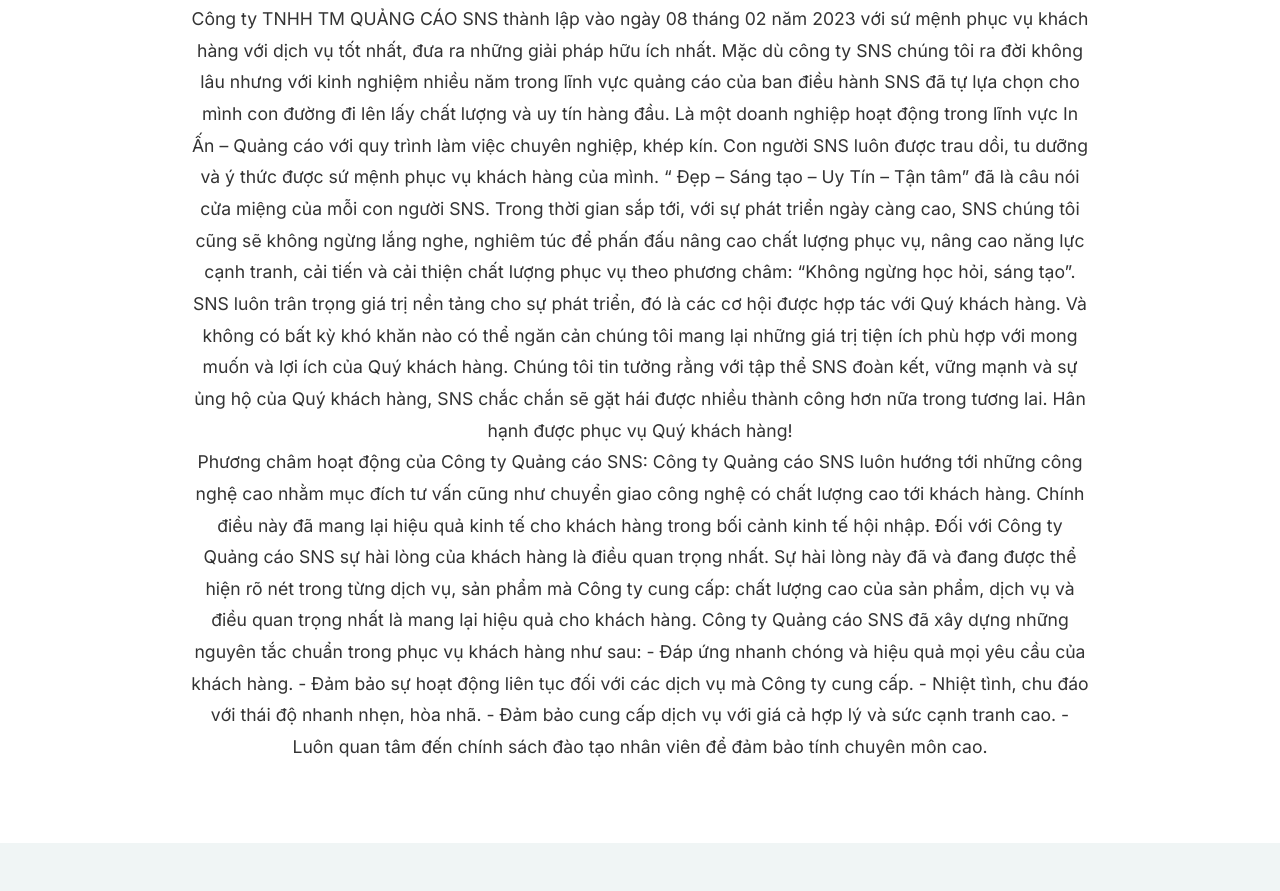
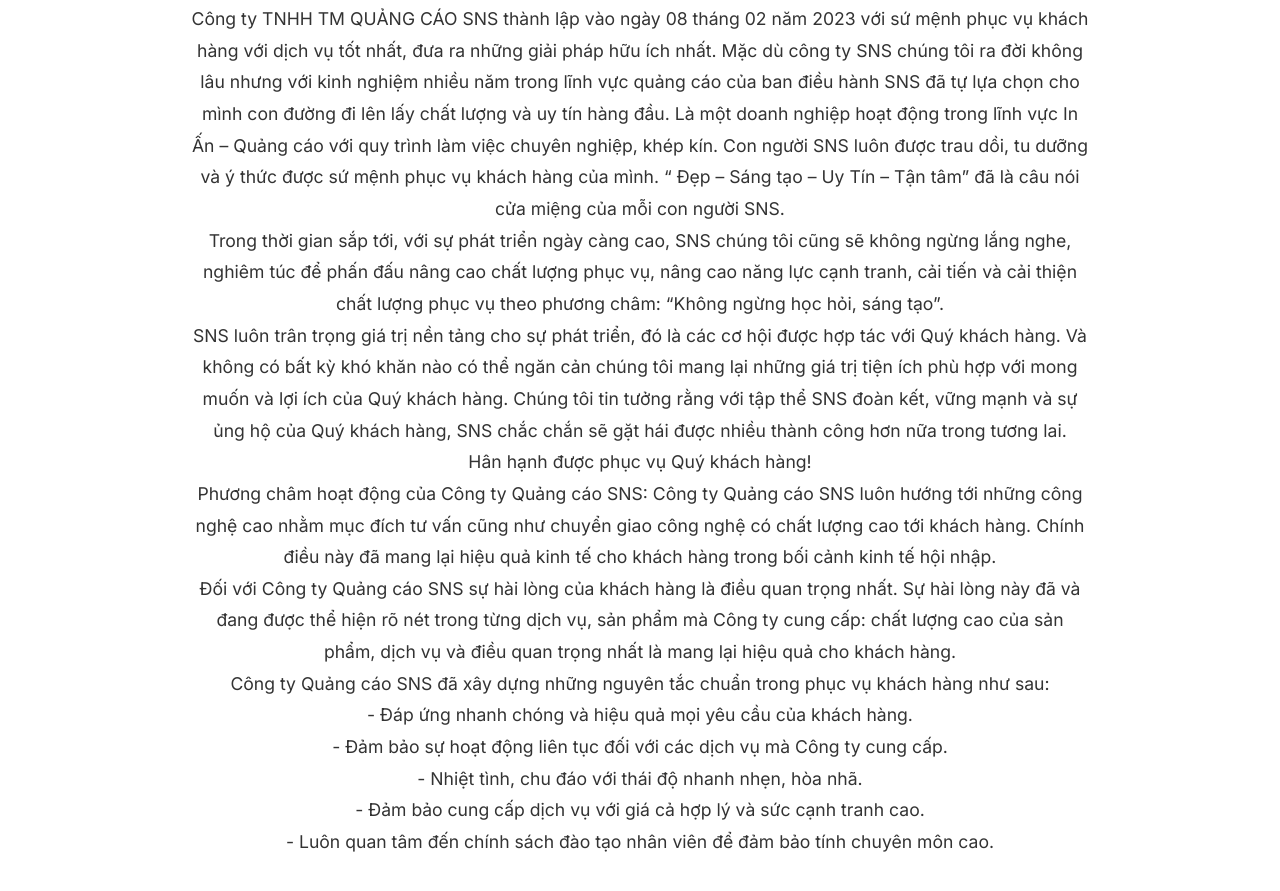
Before and after one commit to vinhpham1809-sns/vinhpham1809-sns.github.io, a plain HTML site: page index.html in a window 1280 px wide. Shown: the part 889-1780 px from the top of the page. Drawn offline with Linux system fonts and the light colour scheme.

Commit message:
Update index.html

```diff
--- a/index.html
+++ b/index.html
@@ -337,19 +337,19 @@
     <section class="content-section" id="gioithieu">
         <h2>Giới Thiệu Về Chúng Tôi</h2>
         <p>Công ty TNHH TM QUẢNG CÁO SNS thành lập vào ngày 08 tháng 02 năm 2023 với sứ mệnh phục vụ khách hàng với dịch vụ tốt nhất, đưa ra những giải pháp hữu ích nhất. Mặc dù công ty SNS chúng tôi ra đời không lâu nhưng với kinh nghiệm nhiều năm trong lĩnh vực quảng cáo của ban điều hành SNS đã tự lựa chọn cho mình con đường đi lên lấy chất lượng và uy tín hàng đầu.
-Là một doanh nghiệp hoạt động trong lĩnh vực In Ấn – Quảng cáo với quy trình làm việc chuyên nghiệp, khép kín. Con người SNS luôn được trau dồi, tu dưỡng và ý thức được sứ mệnh phục vụ khách hàng của mình. “ Đẹp – Sáng tạo – Uy Tín – Tận tâm” đã là câu nói cửa miệng của mỗi con người SNS.
-Trong thời gian sắp tới, với sự phát triển ngày càng cao, SNS chúng tôi cũng sẽ không ngừng lắng nghe, nghiêm túc để phấn đấu nâng cao chất lượng phục vụ, nâng cao năng lực cạnh tranh, cải tiến và cải thiện chất lượng phục vụ theo phương châm: “Không ngừng học hỏi, sáng tạo”.
-SNS luôn trân trọng giá trị nền tảng cho sự phát triển, đó là các cơ hội được hợp tác với Quý khách hàng. Và không có bất kỳ khó khăn nào có thể ngăn cản chúng tôi mang lại những giá trị tiện ích phù hợp với mong muốn và lợi ích của Quý khách hàng. Chúng tôi tin tưởng rằng với tập thể SNS đoàn kết, vững mạnh và sự ủng hộ của Quý khách hàng, SNS chắc chắn sẽ gặt hái được nhiều thành công hơn nữa trong tương lai.
-Hân hạnh được phục vụ Quý khách hàng!</p>
+Là một doanh nghiệp hoạt động trong lĩnh vực In Ấn – Quảng cáo với quy trình làm việc chuyên nghiệp, khép kín. Con người SNS luôn được trau dồi, tu dưỡng và ý thức được sứ mệnh phục vụ khách hàng của mình. “ Đẹp – Sáng tạo – Uy Tín – Tận tâm” đã là câu nói cửa miệng của mỗi con người SNS.</p>
+<p>Trong thời gian sắp tới, với sự phát triển ngày càng cao, SNS chúng tôi cũng sẽ không ngừng lắng nghe, nghiêm túc để phấn đấu nâng cao chất lượng phục vụ, nâng cao năng lực cạnh tranh, cải tiến và cải thiện chất lượng phục vụ theo phương châm: “Không ngừng học hỏi, sáng tạo”.</p>
+<p>SNS luôn trân trọng giá trị nền tảng cho sự phát triển, đó là các cơ hội được hợp tác với Quý khách hàng. Và không có bất kỳ khó khăn nào có thể ngăn cản chúng tôi mang lại những giá trị tiện ích phù hợp với mong muốn và lợi ích của Quý khách hàng. Chúng tôi tin tưởng rằng với tập thể SNS đoàn kết, vững mạnh và sự ủng hộ của Quý khách hàng, SNS chắc chắn sẽ gặt hái được nhiều thành công hơn nữa trong tương lai.</p>
+<p>Hân hạnh được phục vụ Quý khách hàng!</p>
         <p>Phương châm hoạt động của Công ty Quảng cáo SNS:
-        Công ty Quảng cáo SNS luôn hướng tới những công nghệ cao nhằm mục đích tư vấn cũng như chuyển giao công nghệ có chất lượng cao tới khách     hàng. Chính điều này đã mang lại hiệu quả kinh tế cho khách hàng trong bối cảnh kinh tế hội nhập.
-        Đối với Công ty Quảng cáo SNS sự hài lòng của khách hàng là điều quan trọng nhất. Sự hài lòng này đã và đang được thể hiện rõ nét trong từng dịch vụ, sản phẩm mà Công ty cung cấp: chất lượng cao của sản phẩm, dịch vụ và điều quan trọng nhất là mang lại hiệu quả cho khách hàng.
-        Công ty Quảng cáo SNS đã xây dựng những nguyên tắc chuẩn trong phục vụ khách hàng như sau:
-             - Đáp ứng nhanh chóng và hiệu quả mọi yêu cầu của khách hàng.
-             - Đảm bảo sự hoạt động liên tục đối với các dịch vụ mà Công ty cung cấp.
-             - Nhiệt tình, chu đáo với thái độ nhanh nhẹn, hòa nhã.
-             - Đảm bảo cung cấp dịch vụ với giá cả hợp lý và sức cạnh tranh cao.
-             - Luôn quan tâm đến chính sách đào tạo nhân viên để đảm bảo tính chuyên môn cao.
+        Công ty Quảng cáo SNS luôn hướng tới những công nghệ cao nhằm mục đích tư vấn cũng như chuyển giao công nghệ có chất lượng cao tới khách hàng. Chính điều này đã mang lại hiệu quả kinh tế cho khách hàng trong bối cảnh kinh tế hội nhập.</p>
+        <p>Đối với Công ty Quảng cáo SNS sự hài lòng của khách hàng là điều quan trọng nhất. Sự hài lòng này đã và đang được thể hiện rõ nét trong từng dịch vụ, sản phẩm mà Công ty cung cấp: chất lượng cao của sản phẩm, dịch vụ và điều quan trọng nhất là mang lại hiệu quả cho khách hàng.</p>
+        <p>Công ty Quảng cáo SNS đã xây dựng những nguyên tắc chuẩn trong phục vụ khách hàng như sau:</p>
+            <p> - Đáp ứng nhanh chóng và hiệu quả mọi yêu cầu của khách hàng.</p>
+            <p> - Đảm bảo sự hoạt động liên tục đối với các dịch vụ mà Công ty cung cấp.</p>
+            <p> - Nhiệt tình, chu đáo với thái độ nhanh nhẹn, hòa nhã.</p>
+            <p> - Đảm bảo cung cấp dịch vụ với giá cả hợp lý và sức cạnh tranh cao.</p>
+           <p>  - Luôn quan tâm đến chính sách đào tạo nhân viên để đảm bảo tính chuyên môn cao.</p>
 
         </p>
     </section>
```
